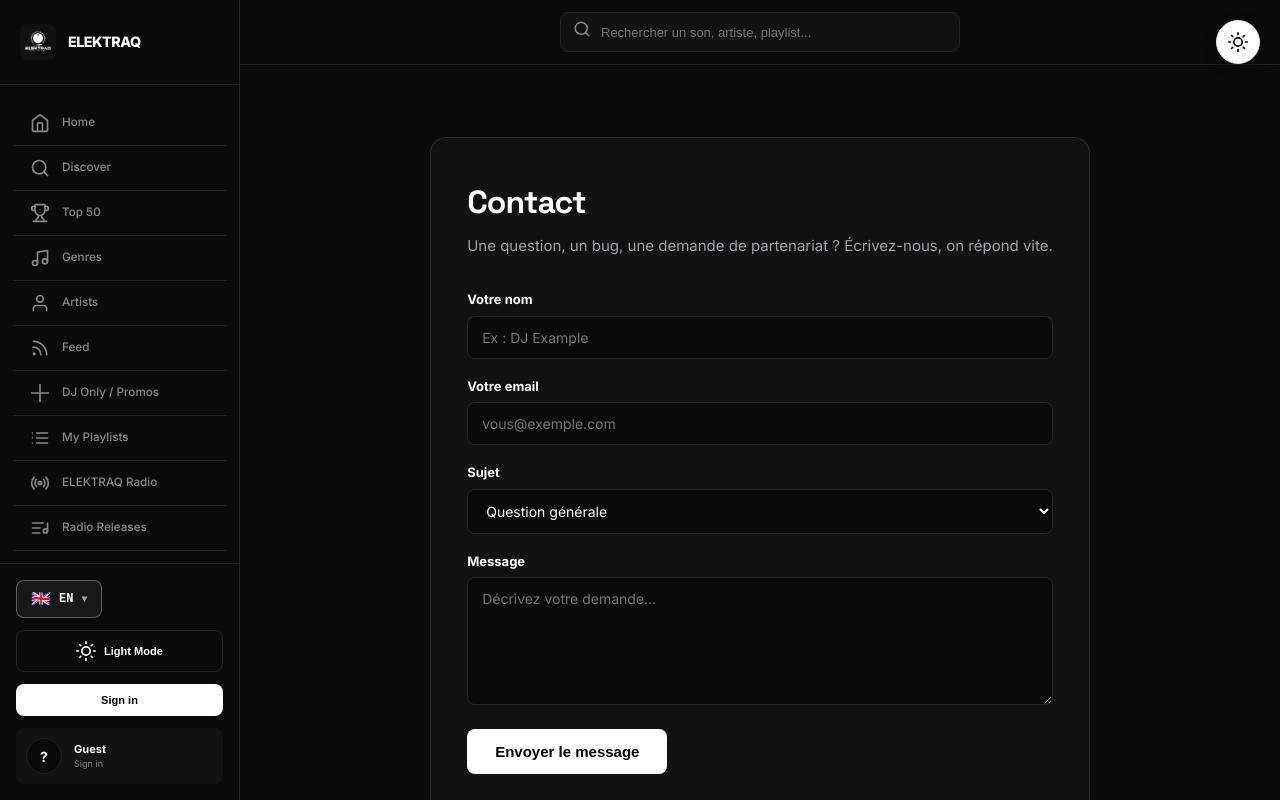
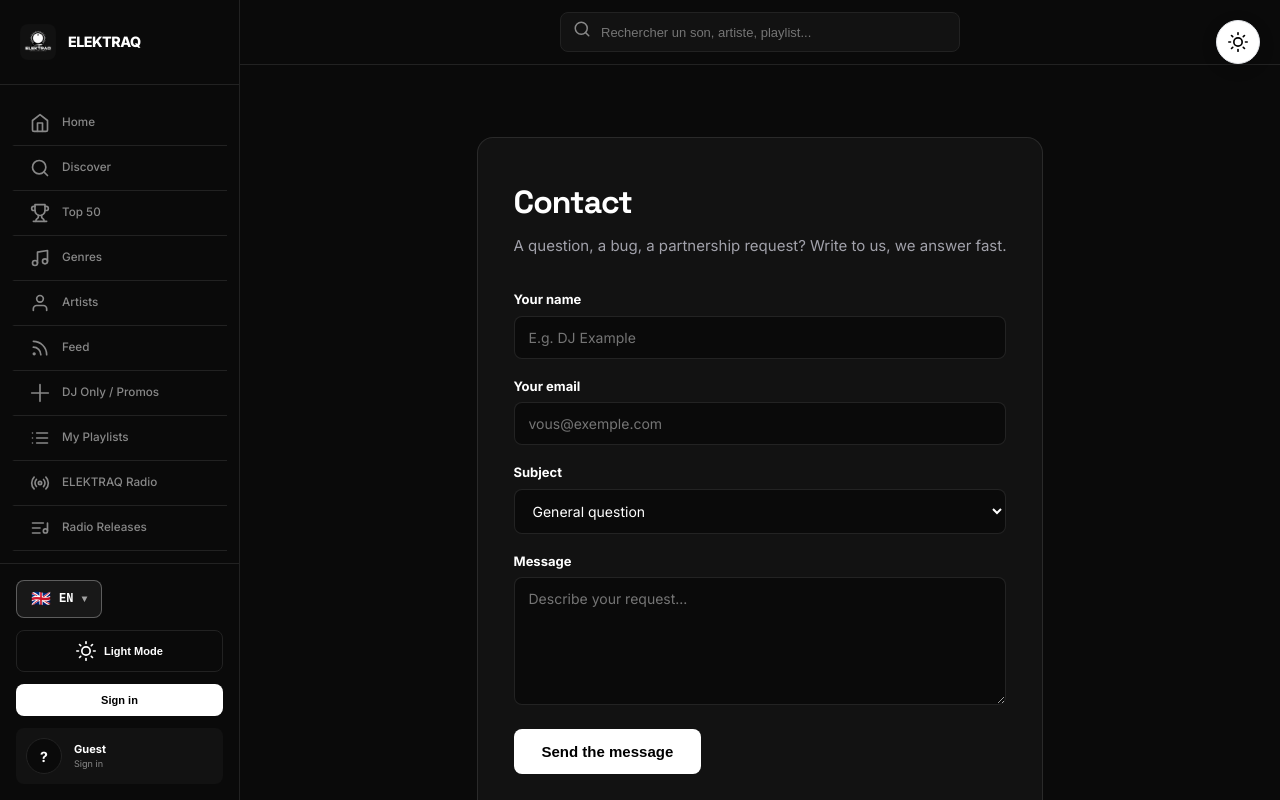
Before and after one commit to Levon-Dinato/waveforge-pro, a React (Vite) app: page /contact in a window 1280 px wide. Shown: the top 800 px of the page. Built offline with nearby package versions, Linux system fonts and the light colour scheme.

Commit message:
feat(i18n): traduire la page contact (FR/EN)
Co-authored-by: Chatbox <chatbox@chatboxai.com>

```diff
--- a/src/i18n/locales/en.json
+++ b/src/i18n/locales/en.json
@@ -403,5 +403,23 @@
     "key_label": "Key",
     "processing": "Processing...",
     "submit": "Add the track"
+  },
+  "contact": {
+    "title": "Contact",
+    "subtitle": "A question, a bug, a partnership request? Write to us, we answer fast.",
+    "sent": "✅ Your email app opened with your message pre-filled. If it didn't, write to us directly at",
+    "name": "Your name",
+    "name_placeholder": "E.g. DJ Example",
+    "email": "Your email",
+    "subject": "Subject",
+    "subject_general": "General question",
+    "subject_support": "Technical support / Bug",
+    "subject_premium": "Premium question",
+    "subject_partnership": "Partnership",
+    "subject_report": "Content report",
+    "message": "Message",
+    "message_placeholder": "Describe your request...",
+    "submit": "Send the message",
+    "direct": "Or directly by email:"
   }
 }
--- a/src/i18n/locales/fr.json
+++ b/src/i18n/locales/fr.json
@@ -403,5 +403,23 @@
     "key_label": "Clé",
     "processing": "Traitement en cours...",
     "submit": "Ajouter le son"
+  },
+  "contact": {
+    "title": "Contact",
+    "subtitle": "Une question, un bug, une demande de partenariat ? Écrivez-nous, on répond vite.",
+    "sent": "✅ Votre messagerie s'est ouverte avec votre message pré-rempli. Si elle ne s'est pas ouverte, écrivez-nous directement à",
+    "name": "Votre nom",
+    "name_placeholder": "Ex : DJ Example",
+    "email": "Votre email",
+    "subject": "Sujet",
+    "subject_general": "Question générale",
+    "subject_support": "Support technique / Bug",
+    "subject_premium": "Question Premium",
+    "subject_partnership": "Partenariat",
+    "subject_report": "Signalement de contenu",
+    "message": "Message",
+    "message_placeholder": "Décrivez votre demande...",
+    "submit": "Envoyer le message",
+    "direct": "Ou directement par email :"
   }
 }
--- a/src/pages/ContactPage.tsx
+++ b/src/pages/ContactPage.tsx
@@ -2,10 +2,12 @@
 import React, { useState } from 'react';
 import { Helmet } from 'react-helmet-async';
 import { useTheme } from '../contexts/ThemeContext';
+import { useTranslation } from 'react-i18next';
 
 export const ContactPage: React.FC = () => {
   const { theme } = useTheme();
   const isDark = theme === 'dark';
+  const { t } = useTranslation();
 
   const [name, setName] = useState('');
   const [email, setEmail] = useState('');
@@ -59,43 +61,42 @@ export const ContactPage: React.FC = () => {
 
       <div style={{ background: colors.panelBg, border: `1px solid ${colors.border}`, borderRadius: 16, padding: '40px 36px' }}>
         <h1 style={{ fontSize: 32, fontWeight: 900, margin: '0 0 8px 0', letterSpacing: '-0.03em', color: colors.textMain }}>
-          Contact
+          {t('contact.title')}
         </h1>
         <p style={{ fontSize: 15, color: colors.textMuted, margin: '0 0 32px 0', lineHeight: 1.6 }}>
-          Une question, un bug, une demande de partenariat ? Écrivez-nous, on répond vite.
+          {t('contact.subtitle')}
         </p>
 
         {sent ? (
           <div style={{ padding: 20, background: 'rgba(255, 255, 255, 0.08)', border: '1px solid rgba(255, 255, 255, 0.3)', borderRadius: 8, color: colors.textMain, fontSize: 14, lineHeight: 1.6 }}>
-            ✅ Votre messagerie s'est ouverte avec votre message pré-rempli. Si elle ne s'est pas ouverte,
-            écrivez-nous directement à <a href="mailto:contact@elektraq.com" style={{ color: colors.accent }}>contact@elektraq.com</a>.
+            {t('contact.sent')} <a href="mailto:contact@elektraq.com" style={{ color: colors.accent }}>contact@elektraq.com</a>.
           </div>
         ) : (
           <form onSubmit={handleSubmit} style={{ display: 'flex', flexDirection: 'column', gap: 18 }}>
             <div>
-              <label style={labelStyle} htmlFor="contact-name">Votre nom</label>
-              <input id="contact-name" type="text" required value={name} onChange={(e) => setName(e.target.value)} placeholder="Ex : DJ Example" style={inputStyle} />
+              <label style={labelStyle} htmlFor="contact-name">{t('contact.name')}</label>
+              <input id="contact-name" type="text" required value={name} onChange={(e) => setName(e.target.value)} placeholder={t('contact.name_placeholder')} style={inputStyle} />
             </div>
 
             <div>
-              <label style={labelStyle} htmlFor="contact-email">Votre email</label>
+              <label style={labelStyle} htmlFor="contact-email">{t('contact.email')}</label>
               <input id="contact-email" type="email" required value={email} onChange={(e) => setEmail(e.target.value)} placeholder="vous@exemple.com" style={inputStyle} />
             </div>
 
             <div>
-              <label style={labelStyle} htmlFor="contact-subject">Sujet</label>
+              <label style={labelStyle} htmlFor="contact-subject">{t('contact.subject')}</label>
               <select id="contact-subject" value={subject} onChange={(e) => setSubject(e.target.value)} style={{ ...inputStyle, cursor: 'pointer' }}>
-                <option>Question générale</option>
-                <option>Support technique / Bug</option>
-                <option>Question Premium</option>
-                <option>Partenariat</option>
-                <option>Signalement de contenu</option>
+                <option>{t('contact.subject_general')}</option>
+                <option>{t('contact.subject_support')}</option>
+                <option>{t('contact.subject_premium')}</option>
+                <option>{t('contact.subject_partnership')}</option>
+                <option>{t('contact.subject_report')}</option>
               </select>
             </div>
 
             <div>
-              <label style={labelStyle} htmlFor="contact-message">Message</label>
-              <textarea id="contact-message" required value={message} onChange={(e) => setMessage(e.target.value)} rows={6} placeholder="Décrivez votre demande..." style={{ ...inputStyle, resize: 'vertical' }} />
+              <label style={labelStyle} htmlFor="contact-message">{t('contact.message')}</label>
+              <textarea id="contact-message" required value={message} onChange={(e) => setMessage(e.target.value)} rows={6} placeholder={t('contact.message_placeholder')} style={{ ...inputStyle, resize: 'vertical' }} />
             </div>
 
             <button
@@ -115,13 +116,13 @@ export const ContactPage: React.FC = () => {
               onMouseEnter={(e) => (e.currentTarget.style.transform = 'scale(1.03)')}
               onMouseLeave={(e) => (e.currentTarget.style.transform = 'scale(1)')}
             >
-              Envoyer le message
+              {t('contact.submit')}
             </button>
           </form>
         )}
 
         <div style={{ marginTop: 32, paddingTop: 24, borderTop: `1px solid ${colors.border}`, fontSize: 13, color: colors.textMuted }}>
-          Ou directement par email : <a href="mailto:contact@elektraq.com" style={{ color: colors.accent }}>contact@elektraq.com</a>
+          {t('contact.direct')} <a href="mailto:contact@elektraq.com" style={{ color: colors.accent }}>contact@elektraq.com</a>
         </div>
       </div>
     </div>
```
